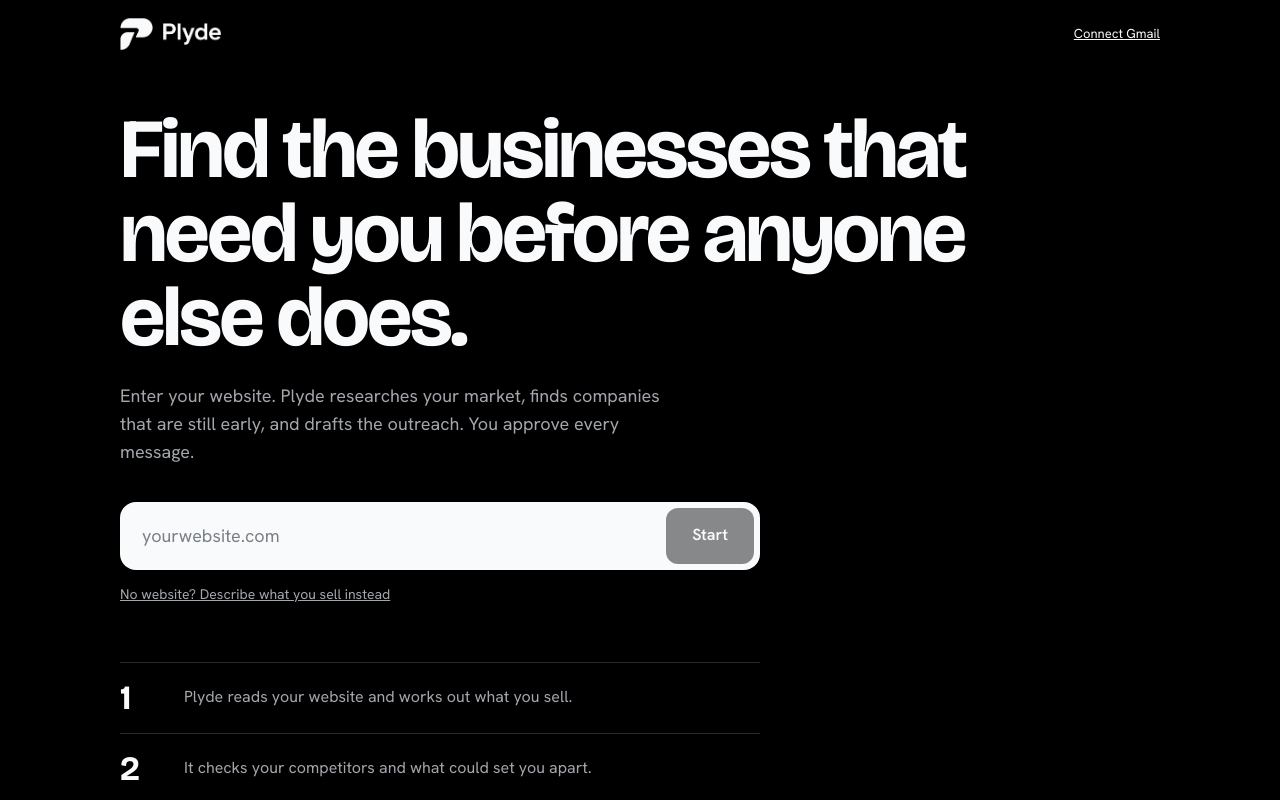
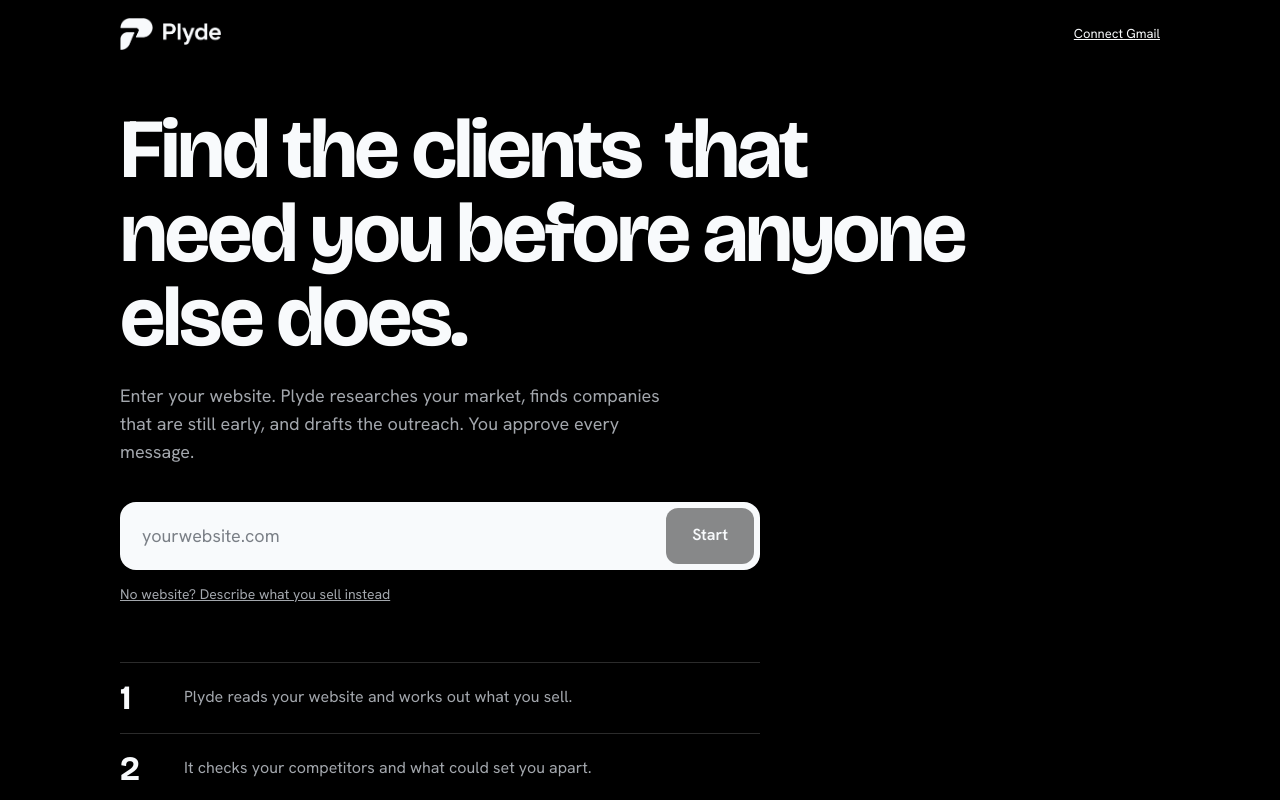
Before and after one commit to ameer528/Plyde, a Next.js app: page / in a window 1280 px wide. Shown: the top 800 px of the page. Built offline with nearby package versions, Linux system fonts and the light colour scheme.

Commit message:
Modify hero heading to use Rewrite component
Updated the hero section heading to include the Rewrite component.

```diff
--- a/app/Flow.js
+++ b/app/Flow.js
@@ -3,6 +3,7 @@
 import { useState, useRef, useEffect } from "react";
 import { sleep, post } from "./ui";
 import Company from "./Company";
+import Rewrite from "./Rewrite";
 import markImg from "./mark-white.png";
 import wordImg from "./word-white.png";
 
@@ -249,7 +250,9 @@ export default function Flow() {
       </header>
 
       <section className="hero">
-        <h1>Find the businesses that need you before anyone else does.</h1>
+        <h1>
+          Find the <Rewrite /> that need you before anyone else does.
+        </h1>
         <p className="lead">
           Enter your website. Plyde researches your market, finds companies that are still early,
           and drafts the outreach. You approve every message.
@@ -400,4 +403,4 @@ export default function Flow() {
       )}
     </>
   );
-    }
+                  }
```
